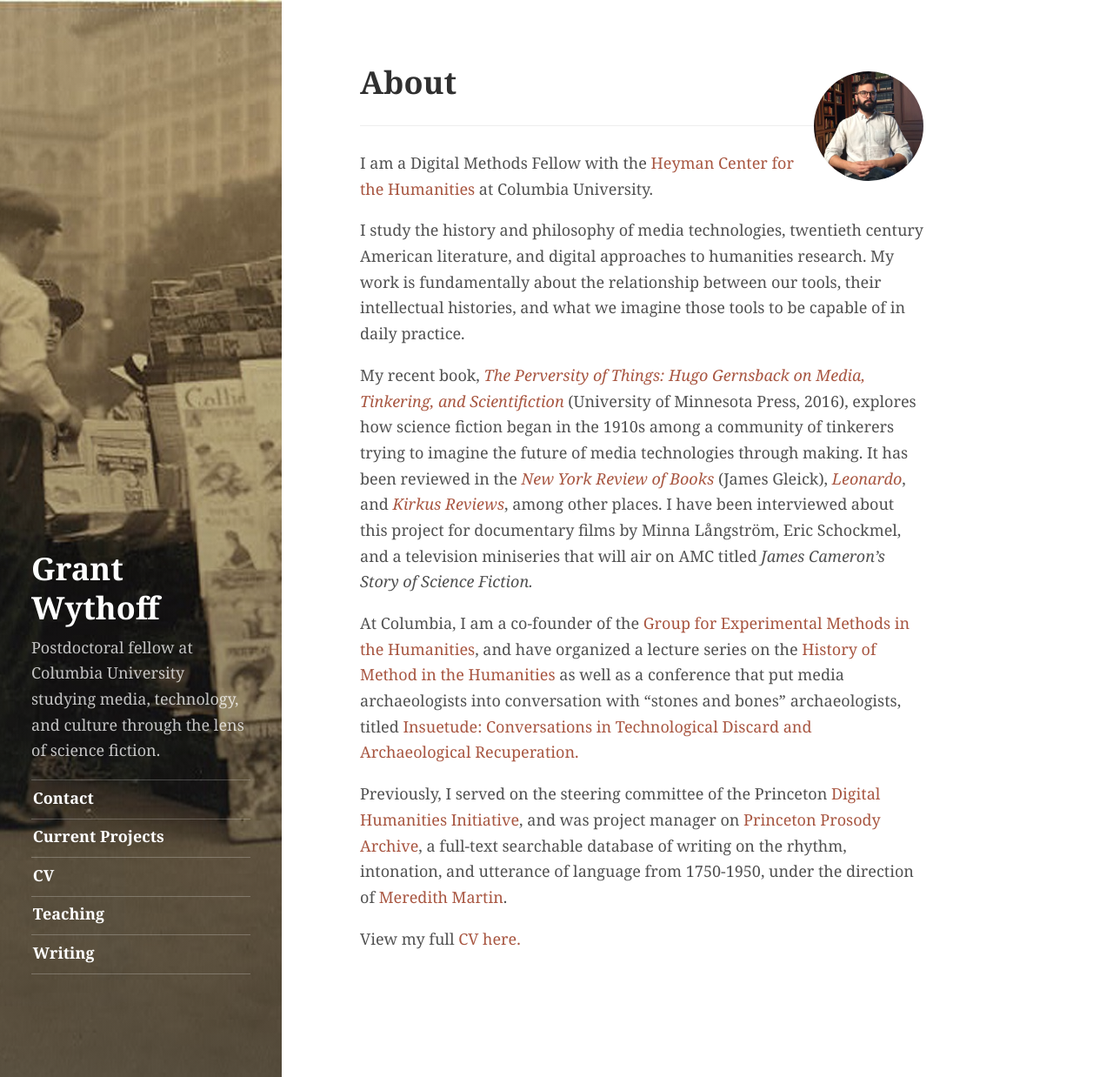
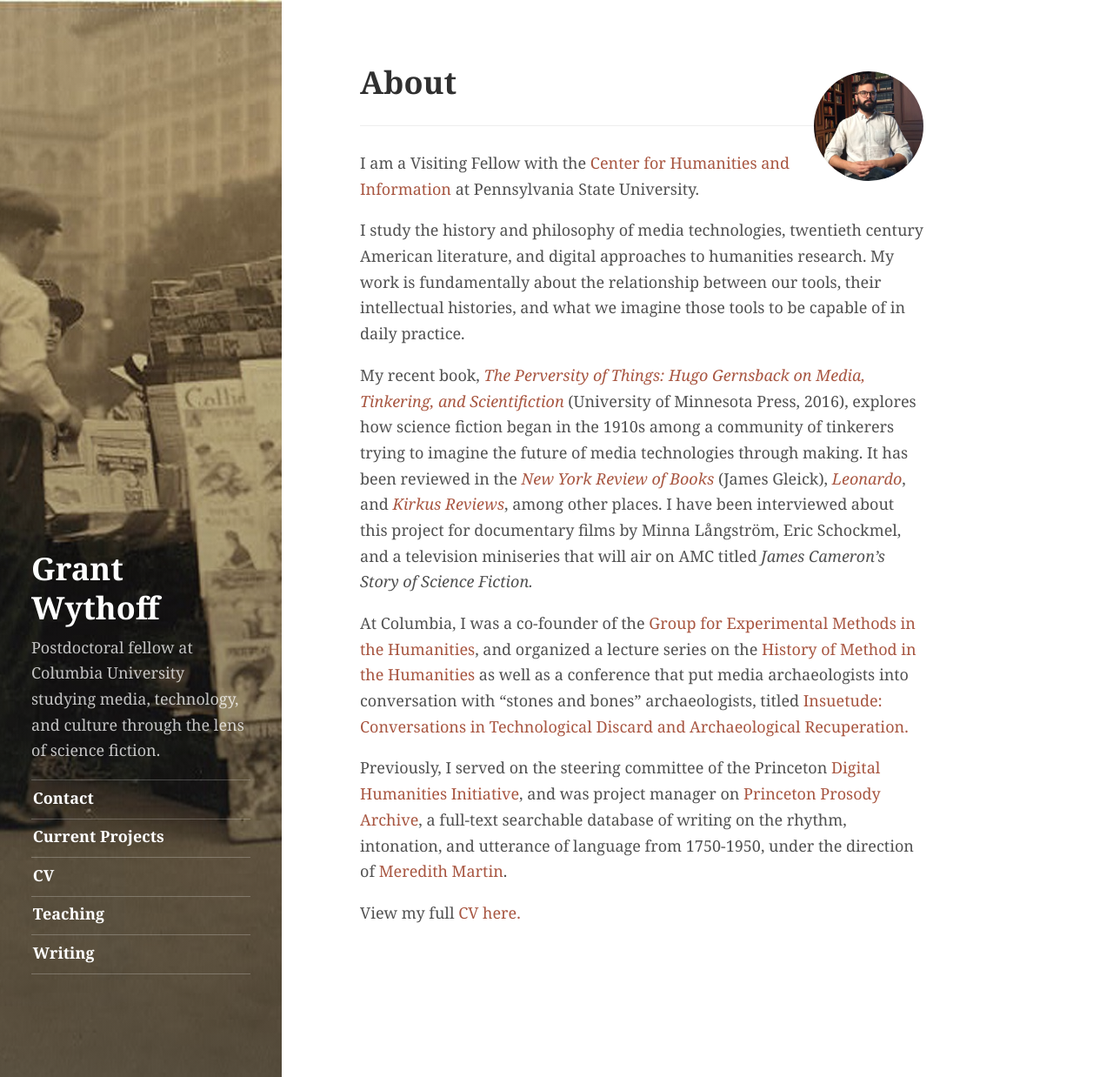
Before and after one commit to gwijthoff/wythoff.net, a Jekyll site: the page built from index.html, in a window 1280 px wide and 1238 px high. Shown: the whole window at 87% size. Built offline with Jekyll 4.4.1, drawn with Linux system fonts in a browser that asks for light colours; the list of posts is cut into pages by our own code.

Commit message:
quick and dirty homepage bio update

```diff
--- a/_config.yml
+++ b/_config.yml
@@ -45,13 +45,13 @@ author:
 
   # Markdown enabled, can use multiple paragraphs (enabled by `|`)
   about:             |
-    I am a Digital Methods Fellow with the [Heyman Center for the Humanities](http://heymancenter.org) at Columbia University.
+    I am a Visiting Fellow with the [Center for Humanities and Information](chi.la.psu.edu) at Pennsylvania State University.
 
     I study the history and philosophy of media technologies, twentieth century American literature, and digital approaches to humanities research. My work is fundamentally about the relationship between our tools, their intellectual histories, and what we imagine those tools to be capable of in daily practice.
 
     My recent book, [*The Perversity of Things: Hugo Gernsback on Media, Tinkering, and Scientifiction*](https://www.upress.umn.edu/book-division/books/the-perversity-of-things) (University of Minnesota Press, 2016), explores how science fiction began in the 1910s among a community of tinkerers trying to imagine the future of media technologies through making. It has been reviewed in the [*New York Review of Books*](http://www.nybooks.com/daily/2017/01/31/hugo-gernsback-making-of-future-man/) (James Gleick), [*Leonardo*](http://leonardo.info/reviews/feb2017/gernsback-wythoff.php), and [*Kirkus Reviews*](https://www.kirkusreviews.com/features/learn-more-about-creators-science-fiction/), among other places. I have been interviewed about this project for documentary films by Minna Långström, Eric Schockmel, and a television miniseries that will air on AMC titled *James Cameron's Story of Science Fiction.*
 
-    At Columbia, I am a co-founder of the [Group for Experimental Methods in the Humanities](http://xpmethod.plaintext.in/), and have organized a lecture series on the [History of Method in the Humanities](http://societyoffellows.columbia.edu/events/semester/spring-2015/on-method-workshops/) as well as a conference that put media archaeologists into conversation with "stones and bones" archaeologists, titled [Insuetude: Conversations in Technological Discard and Archaeological Recuperation.](http://societyoffellows.columbia.edu/events/insuetude/)
+    At Columbia, I was a co-founder of the [Group for Experimental Methods in the Humanities](http://xpmethod.plaintext.in/), and organized a lecture series on the [History of Method in the Humanities](http://societyoffellows.columbia.edu/events/semester/spring-2015/on-method-workshops/) as well as a conference that put media archaeologists into conversation with "stones and bones" archaeologists, titled [Insuetude: Conversations in Technological Discard and Archaeological Recuperation.](http://societyoffellows.columbia.edu/events/insuetude/)
 
     Previously, I served on the steering committee of the Princeton [Digital Humanities Initiative](http://digitalhumanities.princeton.edu/), and was project manager on [Princeton Prosody Archive](http://prosody.princeton.edu/), a full-text searchable database of writing on the rhythm, intonation, and utterance of language from 1750-1950, under the direction of [Meredith Martin](http://english.princeton.edu/people/meredith-martin).
 
```
